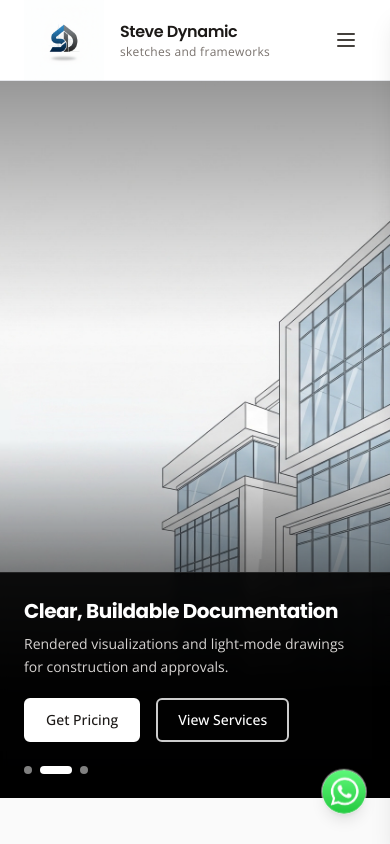
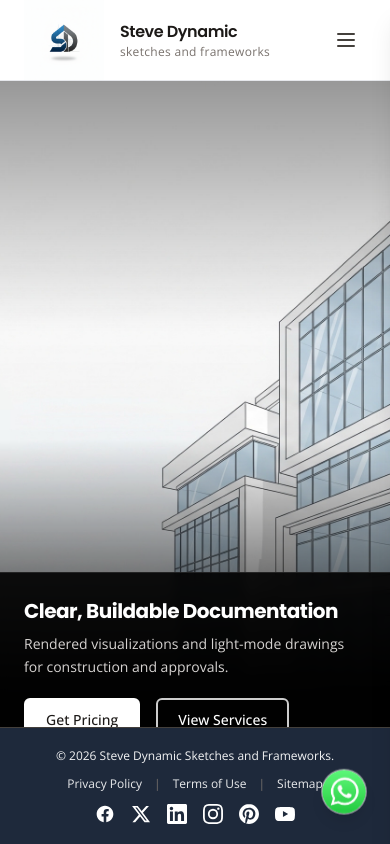
Before and after one commit to SteveeOreo/Stevesketchbuildings, a React (Vite) app in the folder Stevesketchbuildings/: page / in a window 390 px wide. Shown: the top 844 px of the page. Built offline with nearby package versions, Linux system fonts and the light colour scheme.

Commit message:
Mobile responsiveness : corrected footer to only display after users get to the bottom of the site

```diff
--- a/Stevesketchbuildings/src/components/Footer.jsx
+++ b/Stevesketchbuildings/src/components/Footer.jsx
@@ -9,7 +9,9 @@ const socialLinks = [
   { name: "YouTube", href: "https://www.youtube.com/", icon: "M23.498 6.186a3.016 3.016 0 0 0-2.122-2.136C19.505 3.545 12 3.545 12 3.545s-7.505 0-9.377.505A3.017 3.017 0 0 0 .502 6.186C0 8.07 0 12 0 12s0 3.93.502 5.814a3.016 3.016 0 0 0 2.122 2.136c1.871.505 9.376.505 9.376.505s7.505 0 9.377-.505a3.015 3.015 0 0 0 2.122-2.136C24 15.93 24 12 24 12s0-3.93-.502-5.814zM9.545 15.568V8.432L15.818 12l-6.273 3.568z" },
 ];
 
-const SCROLL_THRESHOLD = 120;
+const SCROLL_THRESHOLD_DESKTOP = 120;
+const BOTTOM_THRESHOLD = 100; // px from bottom to consider "at bottom"
+const MOBILE_MAX_WIDTH = 767;
 
 const Footer = () => {
   const [showFooter, setShowFooter] = useState(false);
@@ -24,8 +26,20 @@ const Footer = () => {
       setShowFooter(false);
     };
 
+    const isMobile = () => window.matchMedia(`(max-width: ${MOBILE_MAX_WIDTH}px)`).matches;
+
+    const isAtBottom = () => {
+      const scrollTop = window.scrollY || document.documentElement.scrollTop;
+      const scrollHeight = document.documentElement.scrollHeight;
+      const clientHeight = window.innerHeight;
+      return scrollTop + clientHeight >= scrollHeight - BOTTOM_THRESHOLD;
+    };
+
     const onScroll = () => {
-      if (window.scrollY > SCROLL_THRESHOLD) {
+      if (isMobile()) {
+        setShowFooter(isAtBottom());
+      } else {
+        if (window.scrollY > SCROLL_THRESHOLD_DESKTOP) {
           if (hideTimeoutRef.current) {
             clearTimeout(hideTimeoutRef.current);
             hideTimeoutRef.current = null;
@@ -34,15 +48,18 @@ const Footer = () => {
         } else {
           hideFooter();
         }
+      }
     };
 
     const onHashChange = () => {
       const isHome = window.location.hash === "#home" || window.location.hash === "";
-      if (isHome) hideFooter();
+      if (isHome && !isMobile()) hideFooter();
+      if (isHome && isMobile()) setShowFooter(false);
     };
 
     window.addEventListener("scroll", onScroll, { passive: true });
     window.addEventListener("hashchange", onHashChange);
+    onScroll();
 
     return () => {
       window.removeEventListener("scroll", onScroll);
@@ -57,11 +74,12 @@ const Footer = () => {
         showFooter ? "translate-y-0 opacity-100" : "translate-y-full opacity-0 pointer-events-none"
       }`}
     >
-      <div className="section-container flex flex-wrap items-center justify-between gap-4">
+      {/* Desktop: row layout */}
+      <div className="section-container hidden sm:flex flex-wrap items-center justify-between gap-4">
         <p className="shrink-0">
           © {new Date().getFullYear()} Steve Dynamic Sketches and Frameworks.
         </p>
-        <div className="hidden shrink-0 items-center gap-4 sm:flex">
+        <div className="shrink-0 items-center gap-4 flex">
           <a href="#privacy" className="hover:text-stone-300 transition-colors">Privacy Policy</a>
           <span className="text-stone-500">|</span>
           <a href="#terms" className="hover:text-stone-300 transition-colors">Terms of Use</a>
@@ -86,6 +104,37 @@ const Footer = () => {
           ))}
         </ul>
       </div>
+
+      {/* Mobile: centered stacked layout */}
+      <div className="section-container flex flex-col sm:hidden items-center justify-center gap-3 text-center py-2">
+        <p className="text-white/95 text-xs leading-snug px-2">
+          © {new Date().getFullYear()} Steve Dynamic Sketches and Frameworks.
+        </p>
+        <div className="flex items-center justify-center gap-3 text-white/90">
+          <a href="#privacy" className="text-xs hover:text-white transition-colors">Privacy Policy</a>
+          <span className="text-stone-500 text-xs">|</span>
+          <a href="#terms" className="text-xs hover:text-white transition-colors">Terms of Use</a>
+          <span className="text-stone-500 text-xs">|</span>
+          <a href="#home" className="text-xs hover:text-white transition-colors">Sitemap</a>
+        </div>
+        <ul className="flex items-center justify-center gap-4">
+          {socialLinks.map((link, i) => (
+            <li key={i}>
+              <a
+                href={link.href}
+                target="_blank"
+                rel="noopener noreferrer"
+                aria-label={link.name}
+                className="text-white hover:text-stone-300 transition-colors"
+              >
+                <svg className="h-5 w-5" fill="currentColor" viewBox="0 0 24 24" aria-hidden="true">
+                  <path d={link.icon} />
+                </svg>
+              </a>
+            </li>
+          ))}
+        </ul>
+      </div>
     </footer>
   );
 };
```
Lines whose indentation alone changed are shown as unchanged.
